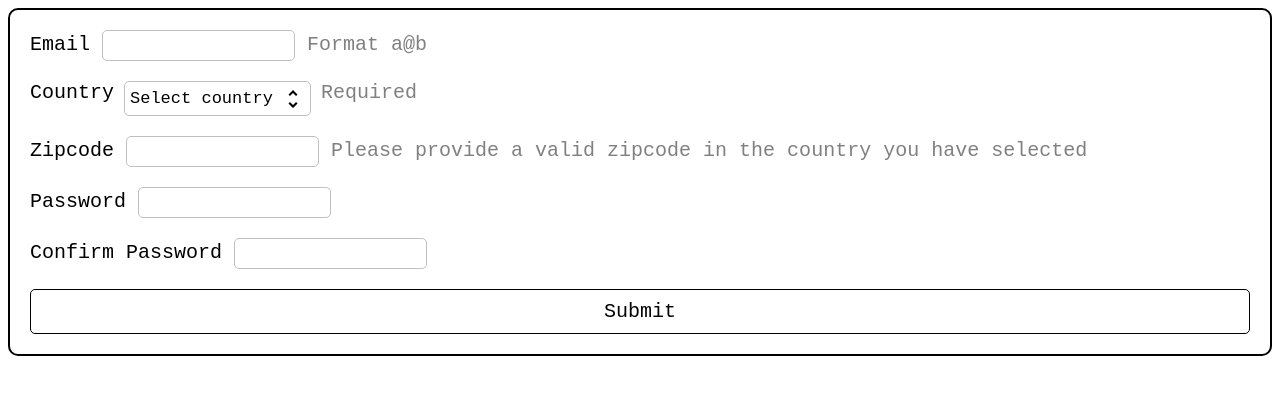
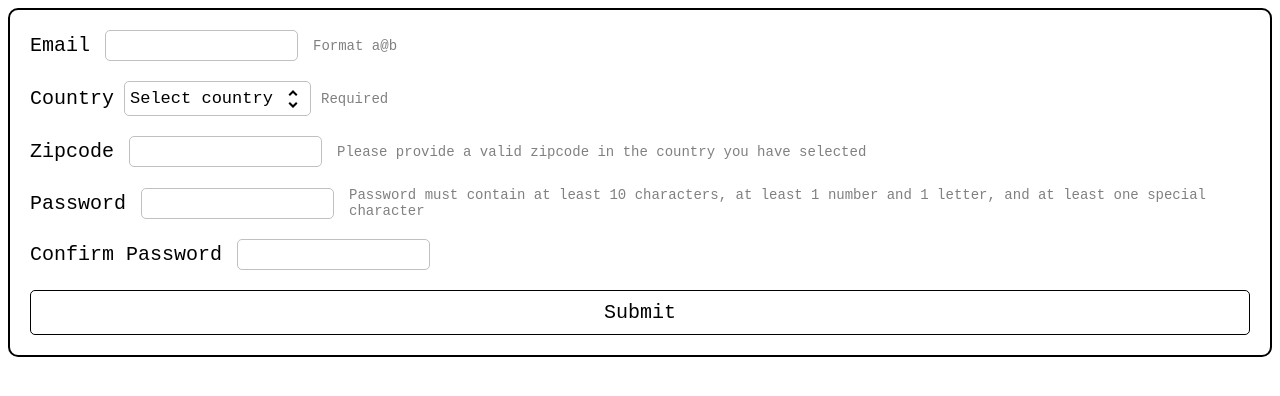
Before and after one commit to faisalsherif7/odin-form-validation-practice, a website built with webpack: page src/index.html in a window 1280 px wide. Built offline with nearby package versions, Linux system fonts and the light colour scheme.

Commit message:
Style span text and input containers

```diff
--- a/src/index.html
+++ b/src/index.html
@@ -10,13 +10,13 @@
 <body>
     <form action="" novalidate>
 
-        <div class="email-input-container">
+        <div class="email-input-container input-container">
             <label for="email">Email</label>
             <input type="email" name="" id="email">
             <span class="email-span default-message">Format a@b</span>
         </div>
 
-        <div class="country-input-container">
+        <div class="country-input-container input-container">
             <label>Country</label>
             <div class="dropdown-menu">
                 <div class="dropdown-button">
@@ -33,19 +33,19 @@
             <span class="country-span default-message">Required</span>
         </div>
 
-        <div class="zipcode-input-container">
+        <div class="zipcode-input-container input-container">
             <label for="zipcode">Zipcode</label>
             <input type="text" name="" id="zipcode" pattern="^\d{5}([\-]?\d{4})?$|^(GIR|[A-Z]\d[A-Z\d]??|[A-Z]{2}\d[A-Z\d]??)[ ]??(\d[A-Z]{2})$|\b((?:0[1-46-9]\d{3})|(?:[1-357-9]\d{4})|(?:[4][0-24-9]\d{3})|(?:[6][013-9]\d{3}))\b|^(0[289][0-9]{2})|([1345689][0-9]{3})|(2[0-8][0-9]{2})|(290[0-9])|(291[0-4])|(7[0-4][0-9]{2})|(7[8-9][0-9]{2})$">
             <span class="zipcode-span default-message">Please provide a valid zipcode in the country you have selected</span>
         </div>
 
-        <div class="password-input-container">
+        <div class="password-input-container input-container">
             <label for="password">Password</label>
             <input type="password" name="" id="password">
-            <span class="password-span default-message"></span>
+            <span class="password-span default-message">Password must contain at least 10 characters, at least 1 number and 1 letter, and at least one special character</span>
         </div>
 
-        <div class="confirm-password-input-container">
+        <div class="confirm-password-input-container input-container">
             <label for="confirm-password">Confirm Password</label>
             <input type="password" name="" id="confirm-password">
             <span class="confirm-password-span"></span>
--- a/src/index.js
+++ b/src/index.js
@@ -82,7 +82,7 @@ function selectCountry() {
             const span = document.querySelector('.country-span')
             span.classList.remove('error')
             span.classList.add('default-message')
-            span.textContent = "Required"
+            span.textContent = "✅"
         })
     })
 }
--- a/src/style.css
+++ b/src/style.css
@@ -8,10 +8,20 @@ p {
     margin: 0;
 }
 
+span {
+    font-size: 14px;
+}
+
 input {
     border-radius: 5px;
     border: 1px solid silver;
     padding: 7px;
+}
+
+.input-container {
+    display: flex;
+    gap: 15px;
+    align-items: center;
 }
 
 form {
```
